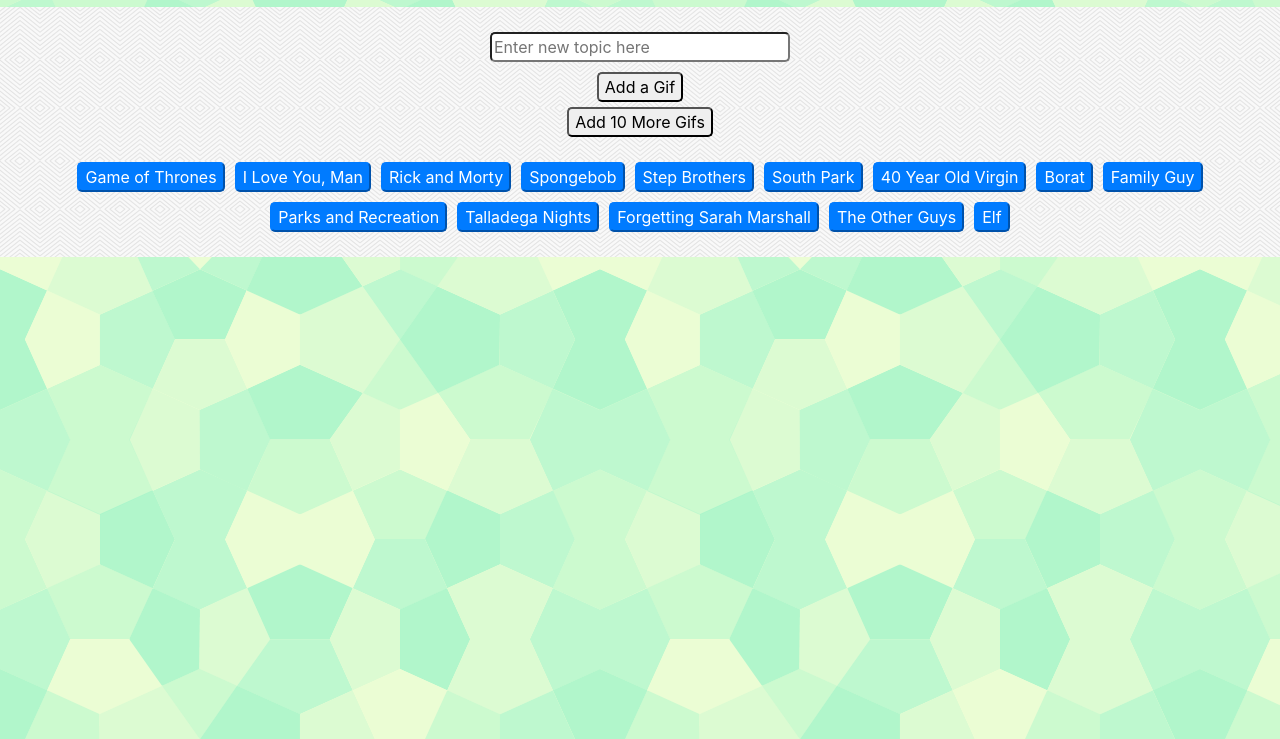
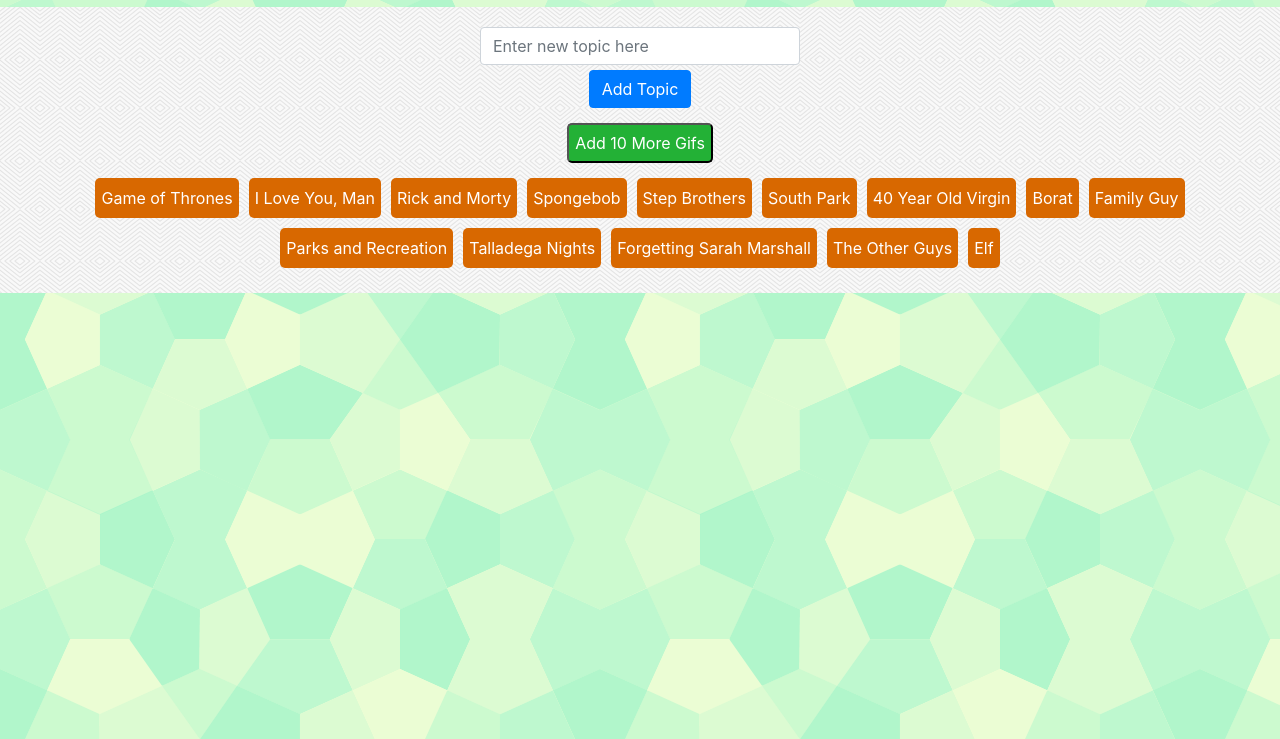
Before and after one commit to tmd913/giphy-api, a plain HTML site: page index.html in a window 1280 px wide. Shown: the part 61-800 px from the top of the page. Drawn offline with nearby package versions, Linux system fonts and the light colour scheme.

Commit message:
more style changes

```diff
--- a/assets/css/style.css
+++ b/assets/css/style.css
@@ -72,15 +72,31 @@
 }
 
 #topic-input {
-    width: 300px;
+    width: 320px;
+    /* text-align: center; */
 }
 
 #add-more {
     margin: 0 auto;
+    margin-top: 10px;
+    display: block;
+    height: 40px;
+    background-color: #23b136;
+    color: #ffffff;
+}
+
+#buttons-view {
+    margin-top: 10px;
+    text-align: center;
+}
+
+.form-control {
+    margin: 0 auto;
     display: block;
 }
 
-#buttons-view {
-    margin-top: 20px;
-    text-align: center;
+.topic {
+    background-color: #d86800;
+    border: none;
+    height: 40px;
 }
--- a/index.html
+++ b/index.html
@@ -17,11 +17,10 @@
 
         <div class="jumbotron">
             <form id="topic-form">
-                <input type="text" id="topic-input" placeholder="Enter new topic here">
-                <br>
+                <input type="text" id="topic-input" class="form-control" placeholder="Enter new topic here">
 
                 <!-- Button triggers new movie to be added -->
-                <input id="add-topic" type="submit" value="Add a Gif">
+                <input id="add-topic" class="btn btn-primary" type="submit" value="Add Topic">
             </form>
 
             <button id="add-more">Add 10 More Gifs</button>
```
